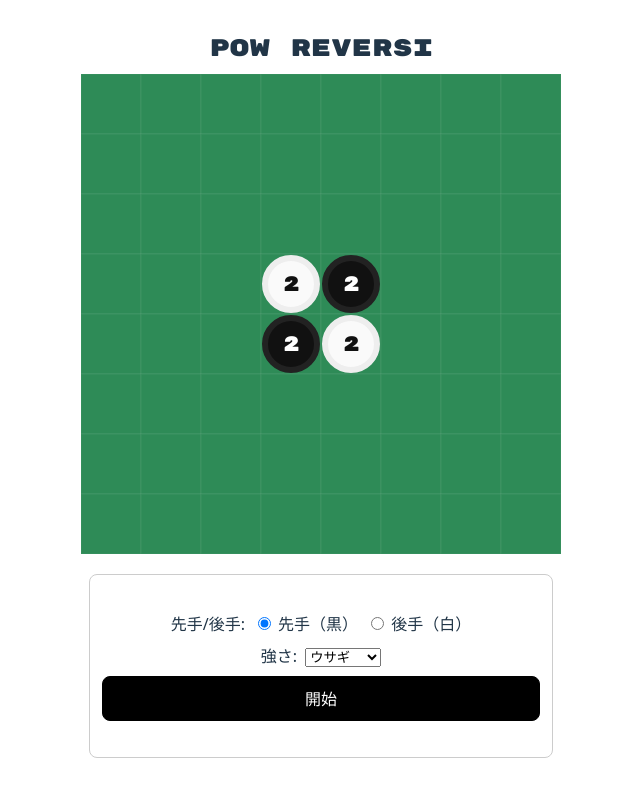
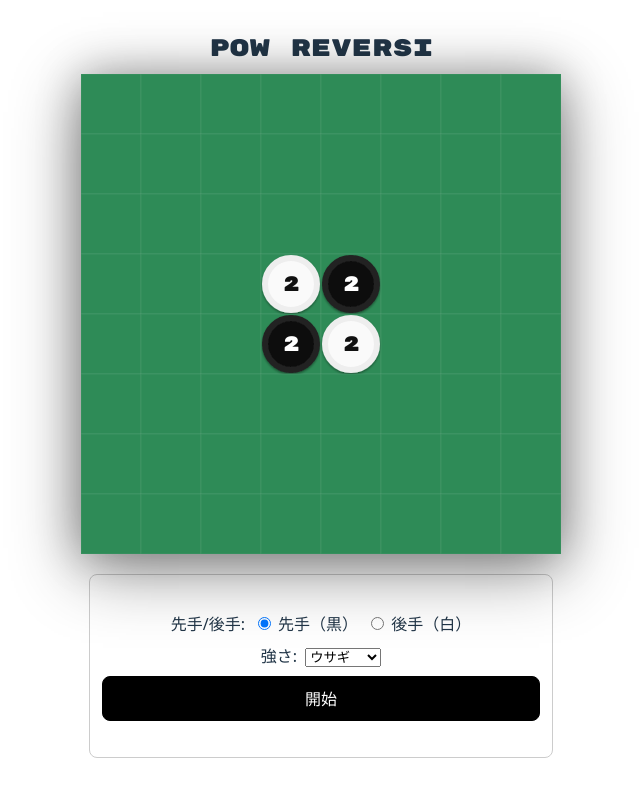
Before and after one commit to kurehajime/powpow_reversi, a React (Vite) app: page / in a window 1280 px wide. Shown: the top 796 px of the page, without its empty margins (319-959 px from the left). Built offline with nearby package versions, Linux system fonts and the light colour scheme.

Commit message:
表示微調整

```diff
--- a/src/components/CellElement.tsx
+++ b/src/components/CellElement.tsx
@@ -61,7 +61,7 @@ export default function CellElement({ cell, x, y, cellSize, hint, hintColor, isL
       )}
       {isDisc && flipFrom === null && (
         <>
-          <circle cx={cx} cy={cy} r={r} fill={isBlack ? '#111' : '#fafafa'} stroke={strokeColor} strokeWidth={strokeWidth} />
+          <circle cx={cx} cy={cy} r={r} fill={isBlack ? '#111' : '#fafafa'} stroke={strokeColor} strokeWidth={strokeWidth} filter="url(#discShadow)" />
           {isLast && (
             <circle cx={cx} cy={cy} r={r} fill="#FFD54F" opacity={0.18} />
           )}
@@ -86,7 +86,7 @@ export default function CellElement({ cell, x, y, cellSize, hint, hintColor, isL
                 transition={{ duration: 0.5, ease: 'easeInOut' }}
                 style={{ transformOrigin: `${cx}px ${cy}px`, transformBox: 'fill-box' as any }}
               >
-                <circle cx={cx} cy={cy} r={r} fill={prevBlack ? '#111' : '#fafafa'} stroke={prevStroke} strokeWidth={strokeWidth} />
+                <circle cx={cx} cy={cy} r={r} fill={prevBlack ? '#111' : '#fafafa'} stroke={prevStroke} strokeWidth={strokeWidth} filter="url(#discShadow)" />
                 {isLast && (
                   <circle cx={cx} cy={cy} r={r} fill="#FFD54F" opacity={0.18} />
                 )}
@@ -103,7 +103,7 @@ export default function CellElement({ cell, x, y, cellSize, hint, hintColor, isL
             transition={{ duration: 0.5, ease: 'easeInOut' }}
             style={{ transformOrigin: `${cx}px ${cy}px`, transformBox: 'fill-box' as any }}
           >
-            <circle cx={cx} cy={cy} r={r} fill={isBlack ? '#111' : '#fafafa'} stroke={strokeColor} strokeWidth={strokeWidth} />
+            <circle cx={cx} cy={cy} r={r} fill={isBlack ? '#111' : '#fafafa'} stroke={strokeColor} strokeWidth={strokeWidth} filter="url(#discShadow)" />
             {isLast && (
               <circle cx={cx} cy={cy} r={r} fill="#FFD54F" opacity={0.18} />
             )}
--- a/src/components/FieldElement.tsx
+++ b/src/components/FieldElement.tsx
@@ -24,6 +24,11 @@ export default function FieldElement({ field, cellSize = 60, onCellClick, hints,
   }
   return (
     <svg width={dim} height={dim} role="img" aria-label="board" onClick={handleClick}>
+      <defs>
+        <filter id="discShadow" x="-20%" y="-20%" width="140%" height="140%">
+          <feDropShadow dx="0" dy="1.5" stdDeviation="1.0" flood-color="rgba(0,0,0,0.4)" />
+        </filter>
+      </defs>
       {/* grid lines */}
       {[...Array(size + 1)].map((_, i) => (
         <line key={`v-${i}`} x1={i * cellSize} y1={0} x2={i * cellSize} y2={dim} stroke="rgba(255, 255, 255, 0.07)" />
--- a/src/components/GameElement.tsx
+++ b/src/components/GameElement.tsx
@@ -95,7 +95,6 @@ export default function GameElement() {
     if (field.IsEndByScore()) return
     if (field.Turn !== cpuSide) return
     if (!field.HasAnyMove()) return
-    setStatus('CPU考え中...')
     // 同期で十分。必要ならsetTimeoutで遅延演出可能
     const { index } = (depth === 0 ? thinkGreedy(field) : thinkAlphaBeta(field, depth))
     if (index != null) {
@@ -116,7 +115,7 @@ export default function GameElement() {
       <h1 style={{ margin: 0, fontSize: 24, fontFamily: '"Rubik Mono One", system-ui, sans-serif' }}>Pow Reversi</h1>
 
 
-      <div style={{ position: 'relative', width: boardSize, height: boardSize }}>
+      <div style={{ position: 'relative', width: boardSize, height: boardSize, boxShadow: '0 16px 64px rgba(0,0,0,0.45), 0 0 40px rgba(0,0,0,0.25)' }}>
         <FieldElement
           field={field}
           cellSize={cellSize}
```
